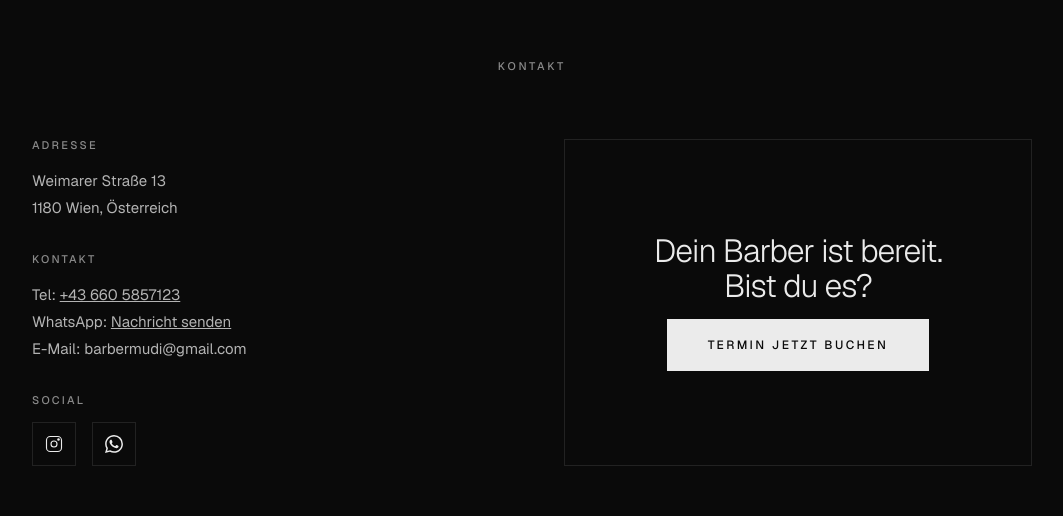
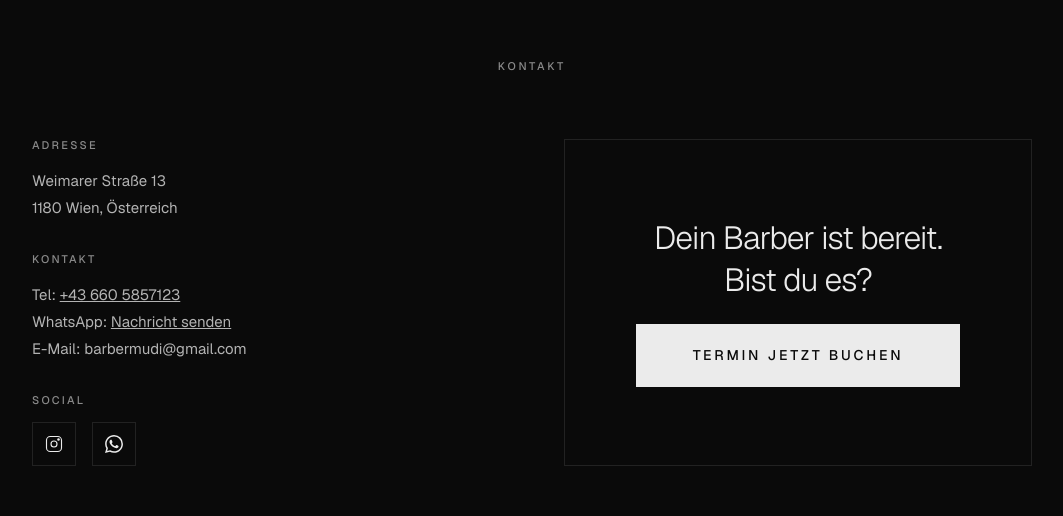
Before and after one commit to 5ebi/whyem_barber, a Next.js app: page / in a window 1280 px wide. Shown: the part 6680-7196 px from the top of the page, without its empty margins (108-1171 px from the left). Built offline with nearby package versions, Linux system fonts and the light colour scheme.

Commit message:
Add a Booking Button inlcuding the tracking for Treatwell

```diff
--- /dev/null
+++ b/app/components/BookingButton.tsx
@@ -0,0 +1,32 @@
+'use client';
+
+import { track } from '@vercel/analytics';
+
+interface BookingButtonProps {
+  location: 'hero' | 'contact';
+  className?: string;
+  style?: React.CSSProperties;
+}
+
+export default function BookingButton({
+  location,
+  className = 'btn-primary',
+  style,
+}: BookingButtonProps) {
+  const handleClick = () => {
+    track('treatwell_click', { location });
+  };
+
+  return (
+    <a
+      href="https://buchung.treatwell.at/ort/513506/menue/"
+      target="_blank"
+      rel="noopener noreferrer"
+      className={className}
+      style={style}
+      onClick={handleClick}
+    >
+      Termin jetzt buchen
+    </a>
+  );
+}
--- a/app/globals.css
+++ b/app/globals.css
@@ -1055,18 +1055,25 @@ section {
 
 .contact-cta {
   text-align: center;
-  padding: 3rem;
+  padding: clamp(2rem, 5vw, 3rem);
   border: 1px solid var(--border);
   display: flex;
   flex-direction: column;
   align-items: center;
   justify-content: center;
+  gap: 1.5rem;
 }
 
 .contact-cta h3 {
   font-size: clamp(1.5rem, 3vw, 2rem);
   font-weight: 300;
-  margin-bottom: 1rem;
+  margin-bottom: 0;
+  line-height: 1.3;
+}
+
+.contact-cta .btn-primary {
+  padding: 1.25rem 3.5rem;
+  font-size: 0.875rem;
 }
 
 .contact-cta p {
--- a/app/page.tsx
+++ b/app/page.tsx
@@ -3,6 +3,7 @@ import Link from 'next/link';
 import FloatingLogo from './components/FloatingLogo';
 import ScrollAnimations from './components/ScrollAnimations';
 import LazyMap from './components/LazyMap';
+import BookingButton from './components/BookingButton';
 
 export default function Home() {
   const structuredData = {
@@ -59,7 +60,7 @@ export default function Home() {
       award: '1. Platz Barber Battle Vienna 2022',
     },
     sameAs: [
-      'https://www.treatwell.at/',
+      'https://buchung.treatwell.at/ort/513506/menue/',
       'https://www.instagram.com/haarmudi',
       'https://share.google/8TGaoyoiiUEXrQWHL',
     ],
@@ -183,15 +184,11 @@ export default function Home() {
               <span className="divider" />
               <span>Est. 2026</span>
             </div>
-            <a
-              href="https://www.treatwell.at/"
-              target="_blank"
-              rel="noopener noreferrer"
+            <BookingButton
+              location="hero"
               className="btn-primary animate-fade-in-up delay-1200"
               style={{ margin: '48px 0' }}
-            >
-              Termin jetzt buchen
-            </a>
+            />
           </div>
           <div className="scroll-indicator animate-fade-in-up delay-1400">
             <span />
@@ -645,17 +642,8 @@ export default function Home() {
                 <h3>
                   Dein Barber ist bereit.
                   <br /> Bist du es?
-                  <br />
                 </h3>
-
-                <a
-                  href="https://www.treatwell.at/"
-                  target="_blank"
-                  rel="noopener noreferrer"
-                  className="btn-primary"
-                >
-                  Termin jetzt buchen
-                </a>
+                <BookingButton location="contact" />
               </div>
             </div>
 
```
